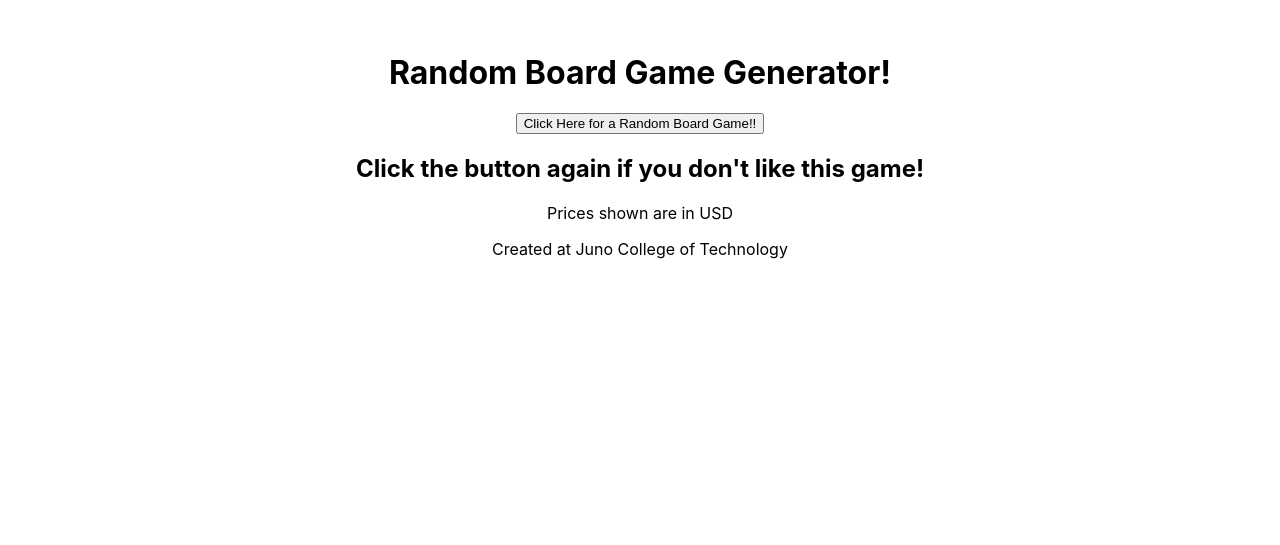
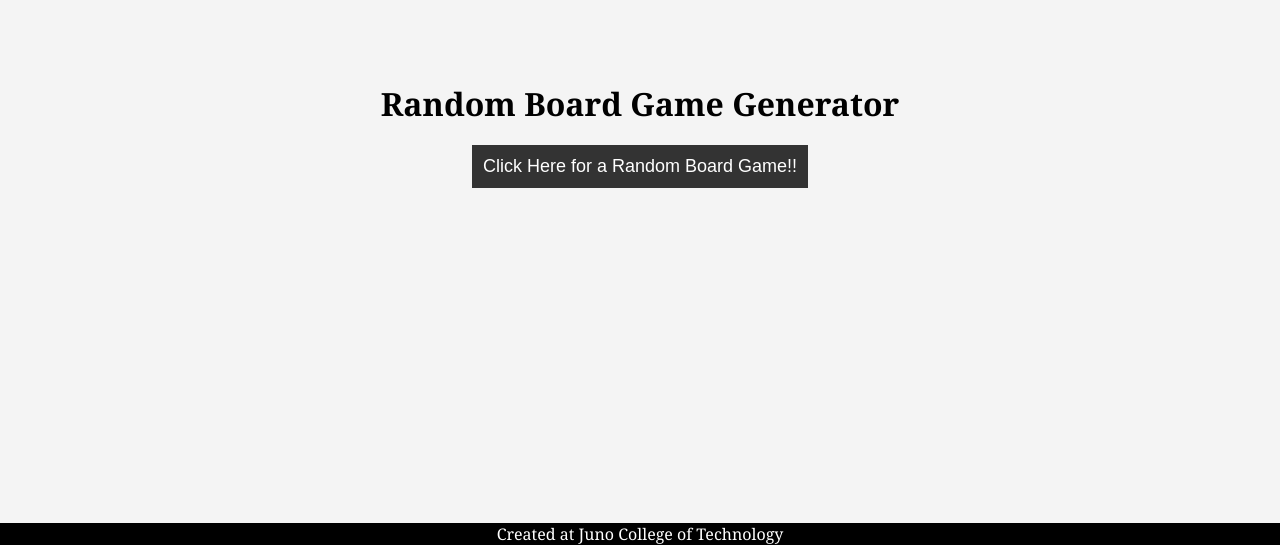
Before and after one commit to harrisonhui/project-three, a React (Create React App) app: page / in a window 1280 px wide. Shown: the part 255-800 px from the top of the page. Built offline with nearby package versions, Linux system fonts and the light colour scheme.

Commit message:
styled content

```diff
--- a/src/App.css
+++ b/src/App.css
@@ -6,8 +6,56 @@
   align-items: center;
   width: 100%;
   height: 100vh;
+  background-color: #f4f4f4;
+  font-family: Georgia, 'Times New Roman', Times, serif;
+}
+
+h1 {
+  margin: 0;
+  padding: 0;
 }
 
 .container {
+  width: 100%;
   display: flex;
+  border: 1px solid black;
+  align-items: center;
+  justify-content: space-evenly;
 }
+
+.imgContainer {
+  width: 50%;
+}
+
+.info {
+  /* border: 1px solid red; */
+  /* margin-left: 25px; */
+  width: 50%;
+}
+span {
+  font-weight: bold;
+}
+
+button {
+  margin: 20px auto;
+  color: white;
+  background: #333;
+  padding: 10px;
+  font-size: 18px;
+  border: 1px solid #3333;
+}
+
+img {
+  width: 150px;
+  height: 150px;
+}
+
+footer {
+  position: fixed;
+  left: 0px;
+  bottom: 0px;
+  width: 100%;
+  text-align: center;
+  background-color: black;
+  color: white;
+}
--- a/src/App.js
+++ b/src/App.js
@@ -3,7 +3,7 @@ import { useEffect, useState } from 'react'
 import axios from 'axios';
 import Button from './components/Button';
 import DisplayBoardGame from './components/DisplayBoardGame';
-// stretch goal imports - NOT COMPLETED TO THIS DATE DOES NOT WORK PROPERLY ALL COMMENTED OUT
+// stretch goal imports - NOT COMPLETED TO THIS DATE DOES NOT WORK PROPERLY ALL CODE COMMENTED OUT
 import BoardGameForm from './components/BoardGameForm';
 
 function App() {
@@ -29,11 +29,12 @@ function App() {
           setBoardGame(responseData)
       })
 
+    return <h2>Clck the button for another board game!</h2>
   }
 
   return (
     <div className="App">
-      <h1>Random Board Game Generator!</h1>
+      <h1>Random Board Game Generator</h1>
       < Button clicked={onClickHandler} />
       < DisplayBoardGame boardGame={boardGame}/>
       <footer>Created at Juno College of Technology</footer>
--- a/src/components/BoardGameForm.js
+++ b/src/components/BoardGameForm.js
@@ -1,3 +1,4 @@
+// Stretch goal component, to add filter to user selection - not working at the moment
 import { useState } from 'react'
 
 const BoardGameForm = (props) => {
@@ -10,7 +11,7 @@ const BoardGameForm = (props) => {
     }
     return (
         <form onSubmit={(e) => props.getBoardGame(e, userChoice)}>
-            <h2>Show me some boardgame recommendations</h2>
+            <h2>Show me some more boardgame recommendations</h2>
             <select
                 id="numberOfPlayers"
                 name="numberOfPlayers"
@@ -25,7 +26,7 @@ const BoardGameForm = (props) => {
                 <option value="5">5</option>
                 {/* <option value="6">6</option> */}
             </select>
-            <button type="submit">Give me boardgames!</button>
+            <button type="submit">Give me more selective boardgames!</button>
         </form>
     )
 }
--- a/src/components/DisplayBoardGame.js
+++ b/src/components/DisplayBoardGame.js
@@ -2,8 +2,7 @@
 const DisplayBoardGame = ({boardGame}) => {
     return(
         <section>
-            <h2>Click the button again if you don't like this game!</h2>
-            <p>Prices shown are in USD</p>
+            {/* <h2>Click the button again for another board game!</h2> */}
                 {
                     boardGame.map(boardGame => {
                         return(
@@ -12,12 +11,12 @@ const DisplayBoardGame = ({boardGame}) => {
                                     <img src ={boardGame.images.small} alt = {boardGame.description}/>
                                 </div>
                                 <div className="info">
-                                    <p>Name: {boardGame.name}</p>
-                                    <p>Players: {boardGame.players}</p>
-                                    <p>Playtime: {boardGame.playtime}</p>
-                                    <p>Price: {boardGame.price}</p>
-                                    <p>Year Published: {boardGame.year_published}</p>
-                                    <p>Rank: {boardGame.rank}</p>
+                                    <p><span>Name: </span>{boardGame.name}</p>
+                                    <p><span>Players: </span> {boardGame.players}</p>
+                                    <p><span>Playtime: </span> {boardGame.playtime} Min</p>
+                                    <p><span>Price(in USD): </span> {boardGame.price}</p>
+                                    <p><span>Year Published: </span> {boardGame.year_published}</p>
+                                    <p><span>Rank: </span> {boardGame.rank}</p>
                                 </div>
                             </div>
                         )
```
